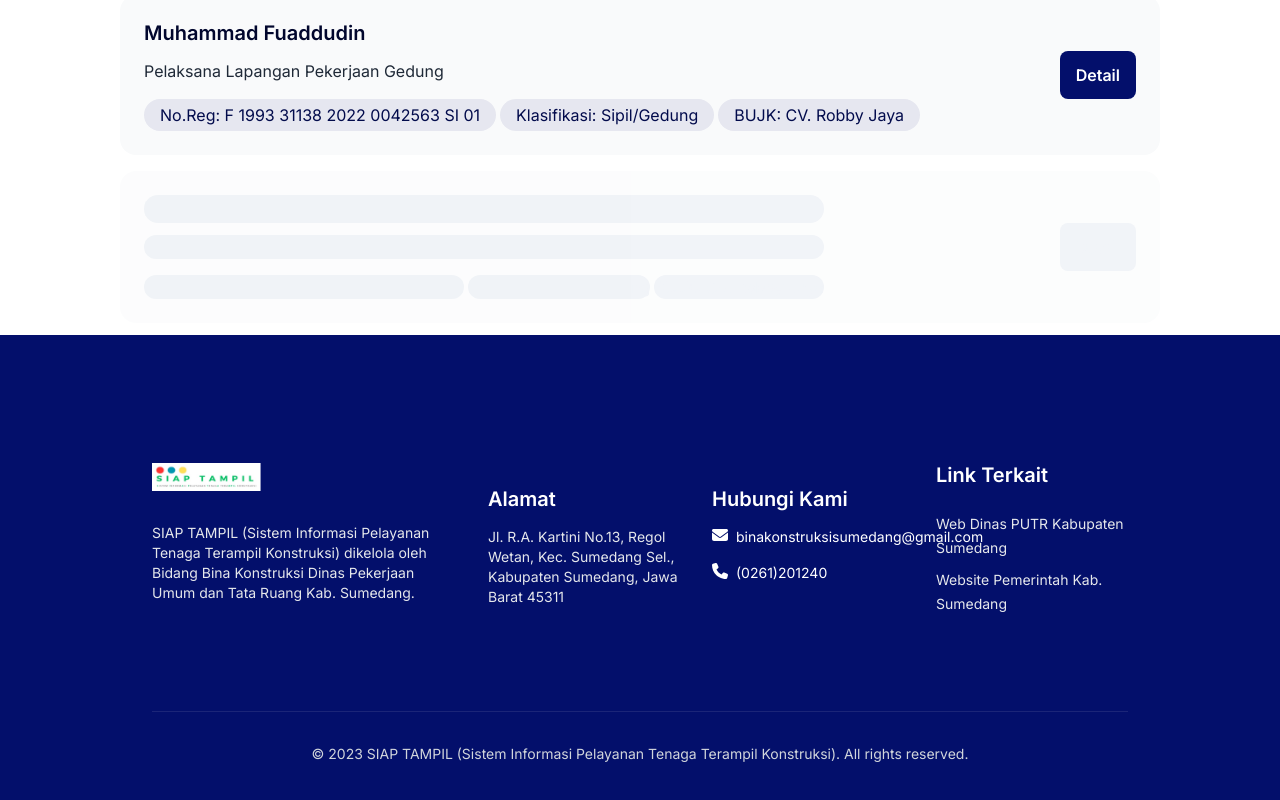
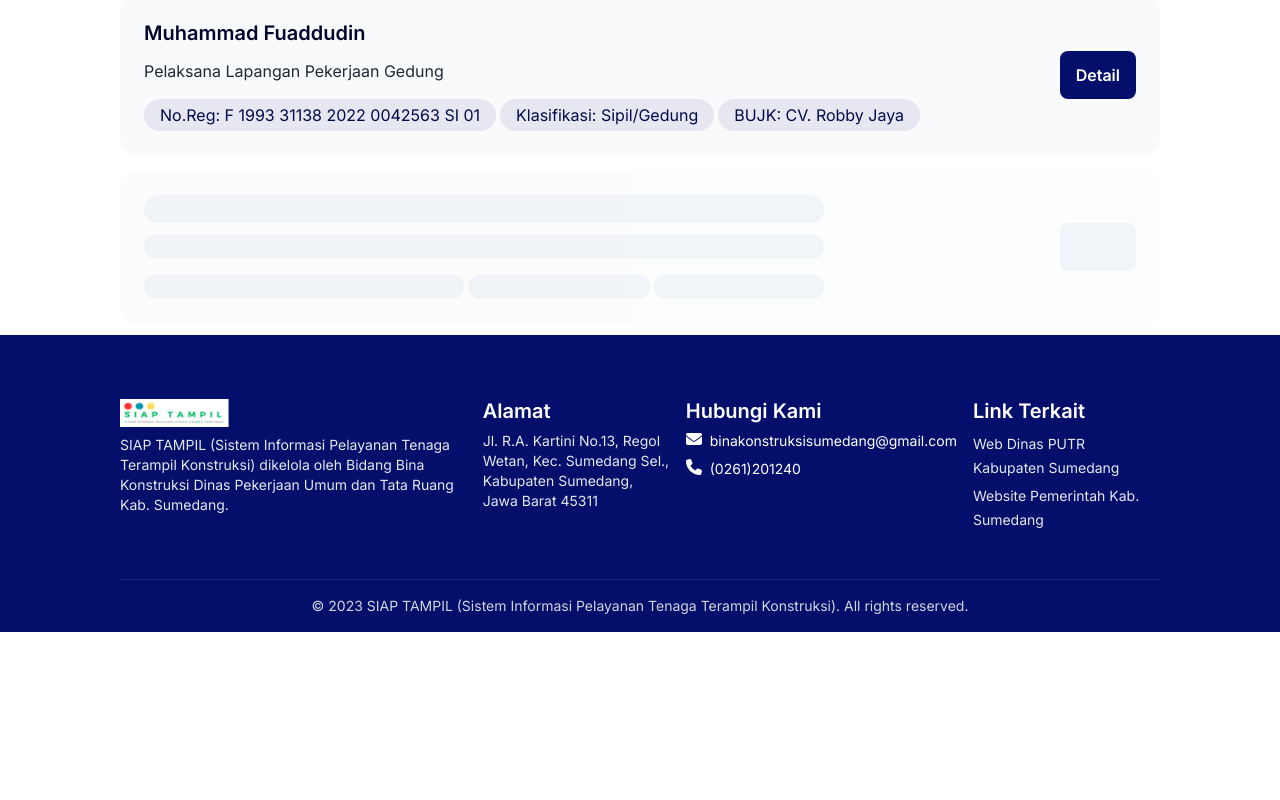
Before and after one commit to yusup-apandi/SiapTampil, a website: page pjskbu.html in a window 1280 px wide. Shown: the part 697-1497 px from the top of the page. After the commit the page ends 1329 px from the top, so only its background shows below. Drawn offline with Linux system fonts and the light colour scheme.

Commit message:
fix footer

```diff
--- a/pjskbu.html
+++ b/pjskbu.html
@@ -248,26 +248,21 @@
             </div>
         </section>
     </main>
-    <footer class="bg-primary-500 px-[16px] sm:px-[120px]" aria-labelledby="footer-heading">
-        <h2 id="footer-heading" class="sr-only">Footer</h2>
-        <div class="mx-auto px-6 pb-8 pt-16 sm:pt-24 lg:px-8 lg:pt-32">
-            <div class="xl:grid xl:grid-cols-3 xl:gap-8">
-                <div class="space-y-8">
-                    <img class="h-7" src="assets/img/logo.png" alt="SIAP TAMPIL">
+    <footer class="bg-primary-500 px-[16px] md:px-[24px] lg:px-[120px]" aria-labelledby="footer-heading">
+        <div class="mx-auto pb-8 pt-16 ">
+            <div class="flex flex-col lg:flex-row justify-between gap-4">
+                <div class="flex flex-col gap-2 w-full lg:w-1/3">
+                    <img class="h-7 w-fit" src="assets/img/logo.png" alt="SIAP TAMPIL">
                     <p class="text-sm text-gray-200">SIAP TAMPIL (Sistem Informasi Pelayanan Tenaga
                         Terampil Konstruksi) dikelola
                         oleh Bidang Bina Konstruksi Dinas Pekerjaan Umum dan Tata Ruang Kab. Sumedang.</p>
                 </div>
-                <div class="mt-16 grid grid-cols-3 gap-8 xl:col-span-2 xl:mt-0">
-                    <div class="md:grid md:gap-8">
-                        <div class="mt-6 space-y-4">
+                <div class="flex flex-col gap-2 flex-1 m-0">
                     <h3 class="text-xl font-semibold leading-6 text-white">Alamat</h3>
                     <p class="text-sm text-gray-200">Jl. R.A. Kartini No.13, Regol Wetan, Kec.
                         Sumedang Sel., Kabupaten Sumedang, Jawa Barat 45311</p>
                 </div>
-                    </div>
-                    <div class="md:grid md:gap-8">
-                        <div class="mt-6 space-y-4">
+                <div class="flex flex-col gap-2 flex-1">
                     <h3 class="text-xl font-semibold leading-6 text-white">Hubungi Kami</h3>
                     <a href="mailto:binakonstruksisumedang@gmail.com"
                         class="flex flex-row text-gray-400 space-x-2 hover:text-gray-500">
@@ -283,8 +278,7 @@
                         </svg>
                         <span class="text-sm text-white">binakonstruksisumedang@gmail.com</span>
                     </a>
-                            <a href="tel:(0261)201240"
-                                class="flex flex-row space-x-2 text-gray-400 hover:text-gray-500">
+                    <a href="tel:(0261)201240" class="flex flex-row space-x-2 text-gray-400 hover:text-gray-500">
                         <svg xmlns="http://www.w3.org/2000/svg" height="1em" viewBox="0 0 512 512">
                             <!--! Font Awesome Free 6.4.2 by @fontawesome - https://fontawesome.com License - https://fontawesome.com/license (Commercial License) Copyright 2023 Fonticons, Inc. -->
                             <style>
@@ -298,18 +292,15 @@
                         <span class="text-sm text-white">(0261)201240</span>
                     </a>
                 </div>
-                    </div>
-                    <div class="md:grid md:gap-8">
-                        <div>
+                <div class="flex flex-col gap-2 flex-1">
                     <h3 class="text-xl font-semibold leading-6 text-white">Link Terkait</h3>
-                            <ul role="list" class="mt-6 space-y-2">
+                    <ul role="list" class="space-y-1">
                         <li>
                             <a href="https://dpupr.sumedangkab.go.id/" target="_blank"
                                 class="text-sm text-gray-200 hover:text-white">Web
                                 Dinas PUTR
                                 Kabupaten Sumedang</a>
                         </li>
-
                         <li>
                             <a href="https://sumedangkab.go.id/" target="_blank"
                                 class="text-sm text-gray-200 hover:text-white">Website
@@ -319,8 +310,7 @@
                 </div>
             </div>
         </div>
-            </div>
-            <div class="my-8 border-t border-gray-200/10 pt-8 sm:mt-20 lg:mt-24">
+        <div class="border-t border-gray-200/10 py-4 mt-4">
             <p class="text-sm leading-5 text-gray-300 text-center">&copy; 2023 SIAP TAMPIL (Sistem Informasi
                 Pelayanan Tenaga
                 Terampil Konstruksi). All rights reserved.</p>
```
Lines whose indentation alone changed are shown as unchanged.
